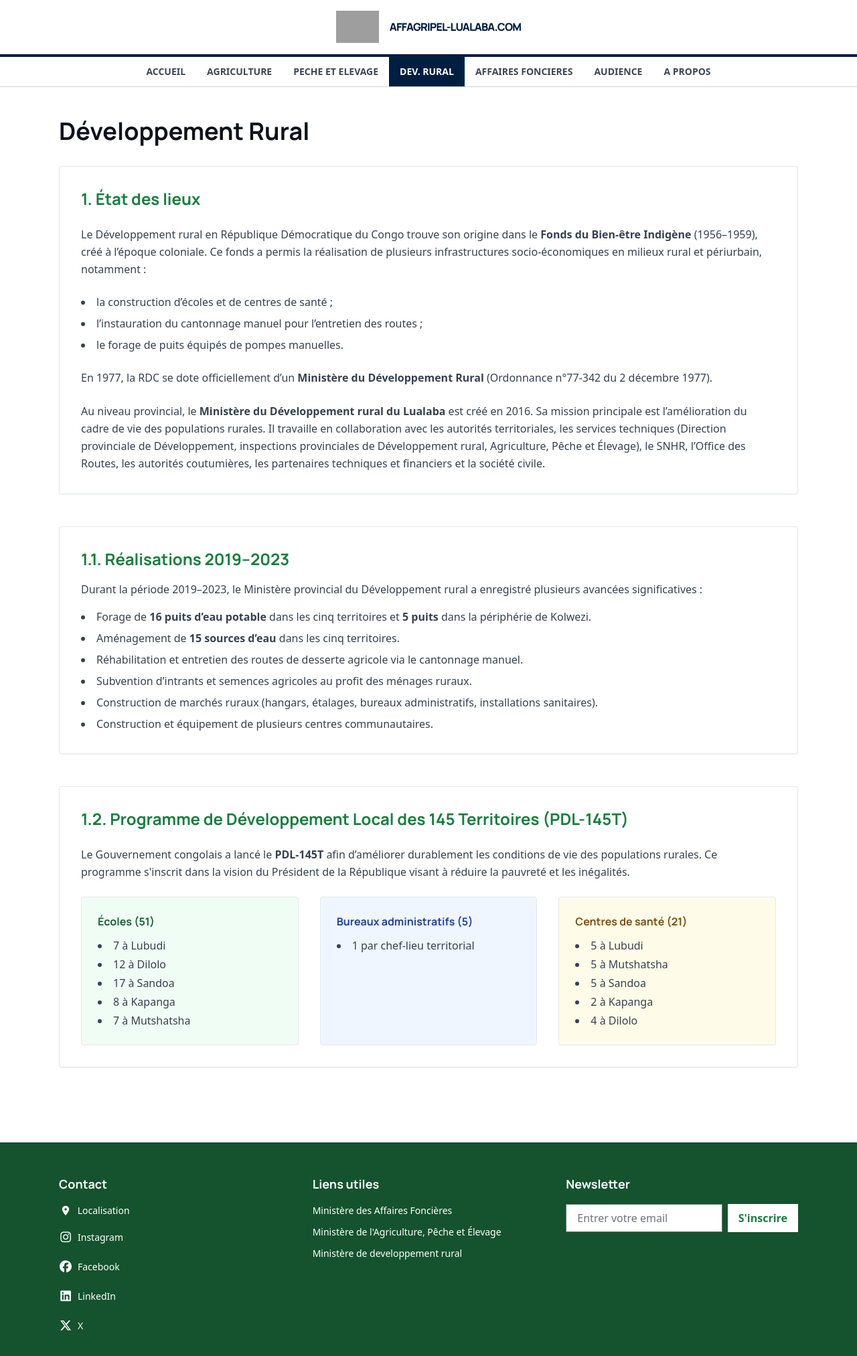
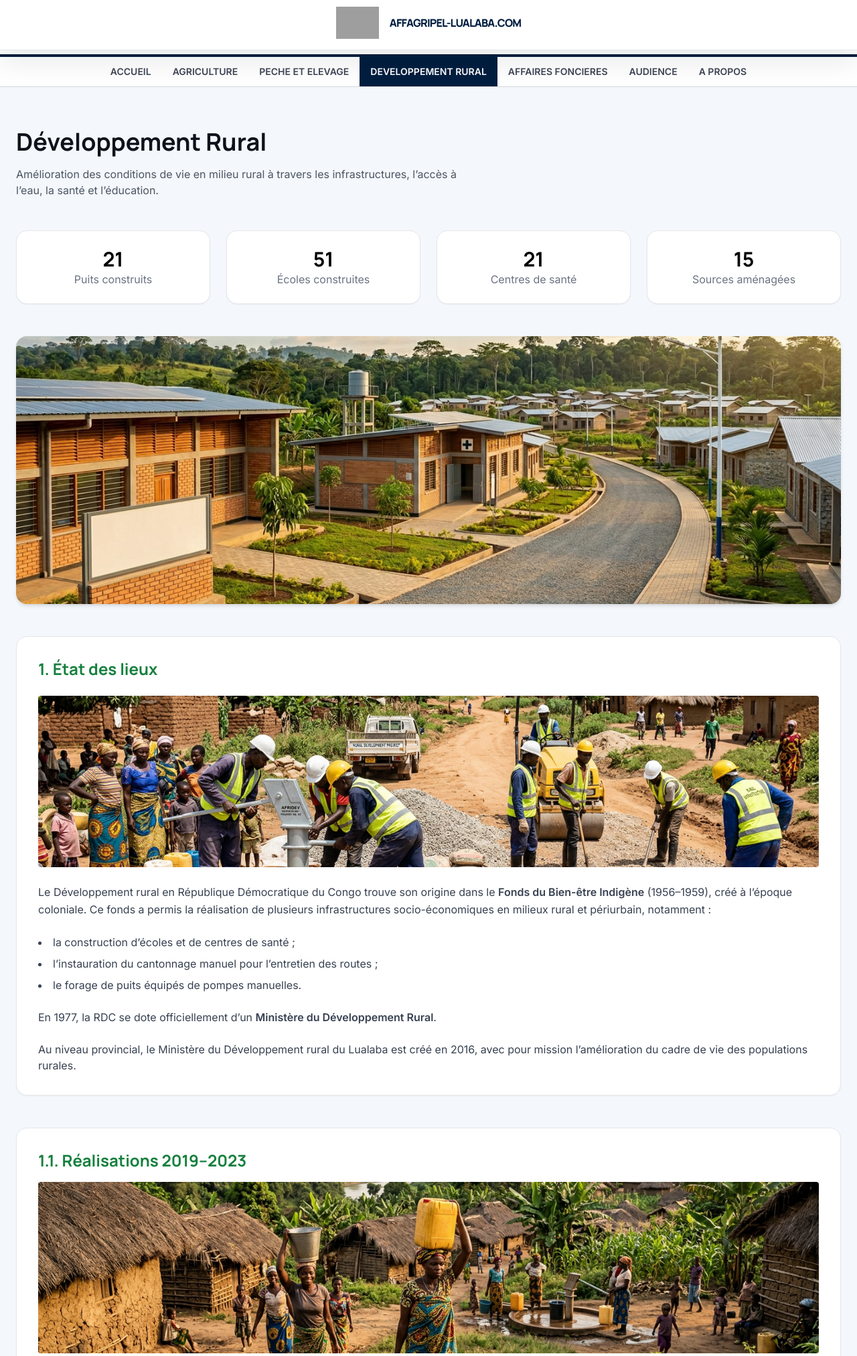
Before and after one commit to Muganza089/projet-affagripel, a Django app: page /devRural in a window 1280 px wide. Shown: the top 2025 px of the page at 67% size. Run offline with Django 5.2, Linux system fonts and the light colour scheme; some libraries are stand-ins or nearby versions; grey boxes are pictures that could not be loaded.

Commit message:
developpement rural

```diff
--- a/core/templates/devRural.html
+++ b/core/templates/devRural.html
@@ -1,110 +1,126 @@
-<section class="max-w-6xl mx-auto px-6 py-12">
+{% load static %}
 
-  <!-- TITRE PRINCIPAL -->
-  <h1 class="text-3xl md:text-4xl font-bold text-[#0d121b] mb-8">
-    Développement Rural
-  </h1>
+<section class="max-w-7xl mx-auto px-6 py-16 bg-[#f4f7fb]">
 
-  <!-- ETAT DES LIEUX -->
-  <div class="bg-white p-8 rounded-lg shadow-sm border space-y-6">
+  <!-- ================= HEADER ================= -->
+  <div class="mb-12 ">
+    <h1 class="text-4xl font-bold text-[#0d121b] mb-4 animate">
+      Développement Rural
+    </h1>
+    <p class="text-gray-600 max-w-2xl animate">
+      Amélioration des conditions de vie en milieu rural à travers les infrastructures,
+      l’accès à l’eau, la santé et l’éducation.
+    </p>
+  </div>
 
-    <h2 class="text-2xl font-bold text-green-700">1. État des lieux</h2>
+  <!-- ================= STATS ================= -->
+  <div class="grid md:grid-cols-4 gap-6 mb-12">
 
-    <p class="text-gray-700 leading-relaxed">
+    <div class="bg-white p-6 rounded-2xl shadow-sm border text-center animate">
+      <h2 class="text-3xl font-bold counter" data-target="21">0</h2>
+      <p class="text-gray-500">Puits construits</p>
+    </div>
+
+    <div class="bg-white p-6 rounded-2xl shadow-sm border text-center animate">
+      <h2 class="text-3xl font-bold counter" data-target="51">0</h2>
+      <p class="text-gray-500">Écoles construites</p>
+    </div>
+
+    <div class="bg-white p-6 rounded-2xl shadow-sm border text-center animate">
+      <h2 class="text-3xl font-bold counter" data-target="21">0</h2>
+      <p class="text-gray-500">Centres de santé</p>
+    </div>
+
+    <div class="bg-white p-6 rounded-2xl shadow-sm border text-center animate">
+      <h2 class="text-3xl font-bold counter" data-target="15">0</h2>
+      <p class="text-gray-500">Sources aménagées</p>
+    </div>
+
+  </div>
+
+  <!-- ================= HERO IMAGE ================= -->
+  <div class="mb-12 animate">
+    <img src="{% static 'developpement/programme.png' %}" class="w-full h-[400px] object-cover rounded-2xl shadow-md">
+  </div>
+
+  <!-- ================= ETAT DES LIEUX ================= -->
+  <div class="bg-white p-8 rounded-2xl shadow-sm border space-y-6 mb-12 ">
+
+    <h2 class="text-2xl font-bold text-green-700 animate">1. État des lieux</h2>
+
+    <img src="{% static 'developpement/etat.png' %}" class="w-full h-64 object-cover rounded-lg animate">
+
+    <p class="text-gray-700 leading-relaxed animate">
       Le Développement rural en République Démocratique du Congo trouve son origine
       dans le <strong>Fonds du Bien-être Indigène</strong> (1956–1959), créé à l’époque coloniale.
       Ce fonds a permis la réalisation de plusieurs infrastructures socio-économiques
       en milieux rural et périurbain, notamment :
     </p>
 
-    <ul class="list-disc list-inside text-gray-700 space-y-2">
+    <ul class="list-disc list-inside text-gray-700 space-y-2 animate">
       <li>la construction d’écoles et de centres de santé ;</li>
       <li>l’instauration du cantonnage manuel pour l’entretien des routes ;</li>
       <li>le forage de puits équipés de pompes manuelles.</li>
     </ul>
 
-    <p class="text-gray-700 leading-relaxed mt-4">
+    <p class="text-gray-700 animate">
       En 1977, la RDC se dote officiellement d’un
-      <strong>Ministère du Développement Rural</strong> (Ordonnance n°77-342 du 2 décembre 1977).
+      <strong>Ministère du Développement Rural</strong>.
     </p>
 
-    <p class="text-gray-700 leading-relaxed mt-4">
-      Au niveau provincial, le <strong>Ministère du Développement rural du Lualaba</strong> est créé
-      en 2016. Sa mission principale est l’amélioration du cadre de vie des populations rurales.
-      Il travaille en collaboration avec les autorités territoriales, les services techniques
-      (Direction provinciale de Développement, inspections provinciales de Développement rural,
-      Agriculture, Pêche et Élevage), le SNHR, l’Office des Routes, les autorités coutumières,
-      les partenaires techniques et financiers et la société civile.
+    <p class="text-gray-700 animate">
+      Au niveau provincial, le Ministère du Développement rural du Lualaba est créé en 2016,
+      avec pour mission l’amélioration du cadre de vie des populations rurales.
     </p>
 
   </div>
 
-  <!-- REALISATIONS 2019–2023 -->
-  <div class="mt-12 bg-white p-8 border rounded-lg shadow-sm">
-    <h2 class="text-2xl font-bold text-green-700 mb-4">
+  <!-- ================= REALISATIONS ================= -->
+  <div class="bg-white p-8 rounded-2xl shadow-sm border mb-12 ">
+
+    <h2 class="text-2xl font-bold text-green-700 mb-4 animate">
       1.1. Réalisations 2019–2023
     </h2>
 
-    <p class="text-gray-700 leading-relaxed mb-4">
-      Durant la période 2019–2023, le Ministère provincial du Développement rural a enregistré
-      plusieurs avancées significatives :
+    <img src="{% static 'developpement/realisations.png' %}" class="w-full h-64 object-cover rounded-lg mb-4 animate">
+
+    <ul class="list-disc list-inside text-gray-700 space-y-2 animate">
+      <li>Forage de 16 puits d’eau potable et 5 à Kolwezi.</li>
+      <li>Aménagement de 15 sources d’eau.</li>
+      <li>Réhabilitation des routes agricoles.</li>
+      <li>Distribution d’intrants agricoles.</li>
+      <li>Construction de marchés ruraux.</li>
+      <li>Création de centres communautaires.</li>
+    </ul>
+
+  </div>
+
+  <!-- ================= PROGRAMME ================= -->
+  <div class="bg-white p-8 rounded-2xl shadow-sm border ">
+
+    <h2 class="text-2xl font-bold text-green-700 mb-6 animate">
+      1.2. Programme PDL-145T
+    </h2>
+    <p class="text-gray-700 mb-6 animate">
+      Le Gouvernement congolais a lancé le PDL-145T pour améliorer durablement
+      les conditions de vie des populations rurales.
     </p>
 
-    <ul class="list-disc list-inside text-gray-700 space-y-2">
-      <li>Forage de <strong>16 puits d’eau potable</strong> dans les cinq territoires et <strong>5 puits</strong> dans la périphérie de Kolwezi.</li>
-      <li>Aménagement de <strong>15 sources d’eau</strong> dans les cinq territoires.</li>
-      <li>Réhabilitation et entretien des routes de desserte agricole via le cantonnage manuel.</li>
-      <li>Subvention d’intrants et semences agricoles au profit des ménages ruraux.</li>
-      <li>Construction de marchés ruraux (hangars, étalages, bureaux administratifs, installations sanitaires).</li>
-      <li>Construction et équipement de plusieurs centres communautaires.</li>
-    </ul>
-  </div>
-
-  <!-- PROGRAMME PDL-145T -->
-  <div class="mt-12 bg-white p-8 border rounded-lg shadow-sm">
-    <h2 class="text-2xl font-bold text-green-700 mb-6">
-      1.2. Programme de Développement Local des 145 Territoires (PDL-145T)
-    </h2>
-
-    <p class="text-gray-700 leading-relaxed mb-6">
-      Le Gouvernement congolais a lancé le <strong>PDL-145T</strong> afin d’améliorer durablement les
-      conditions de vie des populations rurales. Ce programme s'inscrit dans la vision du Président
-      de la République visant à réduire la pauvreté et les inégalités.
-    </p>
-
-    <!-- TABLEAU DES REALISATIONS -->
     <div class="grid md:grid-cols-3 gap-8">
 
-      <!-- ÉCOLES -->
-      <div class="bg-green-50 p-6 rounded-lg border">
-        <h3 class="font-semibold text-green-800 mb-3">Écoles (51)</h3>
-        <ul class="list-disc list-inside text-gray-700 space-y-1">
-          <li>7 à Lubudi</li>
-          <li>12 à Dilolo</li>
-          <li>17 à Sandoa</li>
-          <li>8 à Kapanga</li>
-          <li>7 à Mutshatsha</li>
-        </ul>
+      <div class="bg-green-50 p-6 rounded-xl border animate">
+        <h3 class="font-semibold text-green-800 mb-2">Écoles (51)</h3>
+        <p class="text-sm text-gray-600">Réparties dans plusieurs territoires.</p>
       </div>
 
-      <!-- BUREAUX -->
-      <div class="bg-blue-50 p-6 rounded-lg border">
-        <h3 class="font-semibold text-blue-800 mb-3">Bureaux administratifs (5)</h3>
-        <ul class="list-disc list-inside text-gray-700 space-y-1">
-          <li>1 par chef-lieu territorial</li>
-        </ul>
+      <div class="bg-blue-50 p-6 rounded-xl border animate">
+        <h3 class="font-semibold text-blue-800 mb-2">Bureaux (5)</h3>
+        <p class="text-sm text-gray-600">1 par territoire.</p>
       </div>
 
-      <!-- CENTRES DE SANTÉ -->
-      <div class="bg-yellow-50 p-6 rounded-lg border">
-        <h3 class="font-semibold text-yellow-800 mb-3">Centres de santé (21)</h3>
-        <ul class="list-disc list-inside text-gray-700 space-y-1">
-          <li>5 à Lubudi</li>
-          <li>5 à Mutshatsha</li>
-          <li>5 à Sandoa</li>
-          <li>2 à Kapanga</li>
-          <li>4 à Dilolo</li>
-        </ul>
+      <div class="bg-yellow-50 p-6 rounded-xl border animate">
+        <h3 class="font-semibold text-yellow-800 mb-2">Centres de santé (21)</h3>
+        <p class="text-sm text-gray-600">Renforcement du système sanitaire.</p>
       </div>
 
     </div>
@@ -112,3 +128,123 @@
   </div>
 
 </section>
+
+<!-- ================= STYLE ================= -->
+
+
+<!-- ================= SCRIPT ================= -->
+<script>
+  document.addEventListener("DOMContentLoaded", function () {
+
+    const elements = document.querySelectorAll('.animate');
+
+    const observer = new IntersectionObserver(entries => {
+      entries.forEach(entry => {
+        if (entry.isIntersecting) {
+          entry.target.classList.add('show');
+        }
+      });
+    }, { threshold: 0.2 });
+
+    elements.forEach(el => observer.observe(el));
+
+    // compteur
+    const counters = document.querySelectorAll('.counter');
+
+    counters.forEach(counter => {
+      const update = () => {
+        const target = +counter.getAttribute('data-target');
+        const count = +counter.innerText;
+        const increment = target / 50;
+
+        if (count < target) {
+          counter.innerText = Math.ceil(count + increment);
+          setTimeout(update, 20);
+        } else {
+          counter.innerText = target;
+        }
+      };
+      update();
+    });
+
+  });
+</script>
+
+<!-- ================= ANIMATIONS ================= -->
+<style>
+  .animate {
+    opacity: 0;
+    transition: all 0.9s cubic-bezier(0.22, 1, 0.36, 1);
+  }
+
+  .fade-up {
+    transform: translateY(60px);
+  }
+
+  .fade-left {
+    transform: translateX(-60px);
+  }
+
+  .fade-right {
+    transform: translateX(60px);
+  }
+
+  .zoom-in {
+    transform: scale(0.8);
+  }
+
+  .rotate-in {
+    transform: rotate(-10deg) scale(0.9);
+  }
+
+  .show {
+    opacity: 1;
+    transform: none;
+  }
+
+  /* effet image premium */
+  img {
+    transition: transform 0.6s ease, box-shadow 0.6s ease;
+  }
+
+  img:hover {
+    transform: scale(1.04);
+    box-shadow: 0 15px 40px rgba(0, 0, 0, 0.15);
+  }
+
+  /* cards hover */
+  .bg-white:hover {
+    transform: translateY(-6px);
+    box-shadow: 0 20px 40px rgba(0, 0, 0, 0.08);
+    transition: all 0.4s ease;
+  }
+</style>
+
+<script>
+  const elements = document.querySelectorAll('.animate');
+
+  const animations = ['fade-up', 'fade-left', 'fade-right', 'zoom-in', 'rotate-in'];
+
+  // assign random animation
+  elements.forEach(el => {
+    const anim = animations[Math.floor(Math.random() * animations.length)];
+    el.classList.add(anim);
+  });
+
+  const observer = new IntersectionObserver((entries) => {
+    entries.forEach((entry, index) => {
+      if (entry.isIntersecting) {
+
+        const delay = Math.random() * 400 + index * 120;
+
+        setTimeout(() => {
+          entry.target.classList.add('show');
+        }, delay);
+
+        observer.unobserve(entry.target);
+      }
+    });
+  }, { threshold: 0.15 });
+
+  elements.forEach(el => observer.observe(el));
+</script>
--- a/core/templates/header.html
+++ b/core/templates/header.html
@@ -58,7 +58,7 @@
           <li>
             <a href="{% url 'devRural' %}"
               class="nav-link px-4 h-11 flex items-center {% if request.resolver_match.url_name == 'devRural' %}active-link{% endif %}">
-              DEV. RURAL
+              DEVELOPPEMENT RURAL
             </a>
           </li>
 
@@ -127,8 +127,6 @@
     /* blue-900 */
     color: white !important;
   }
-
-
 </style>
 
 <!-- SCRIPT -->
--- a/core/templates/index.html
+++ b/core/templates/index.html
@@ -98,7 +98,7 @@
   </style>
 </head>
 
-<body class="font-['Public_Sans','Noto_Sans',sans-serif]">
+<body class="">
   <!-- NAVBAR -->
   {% include 'header.html' %}
 
```
Also changed, not shown: core/templates/pecheElevage.html (+94 -16 lines), core/static/developpement/etat.png (added), core/static/developpement/programme.png (added), core/static/developpement/realisations.png (added), 9 other files.
